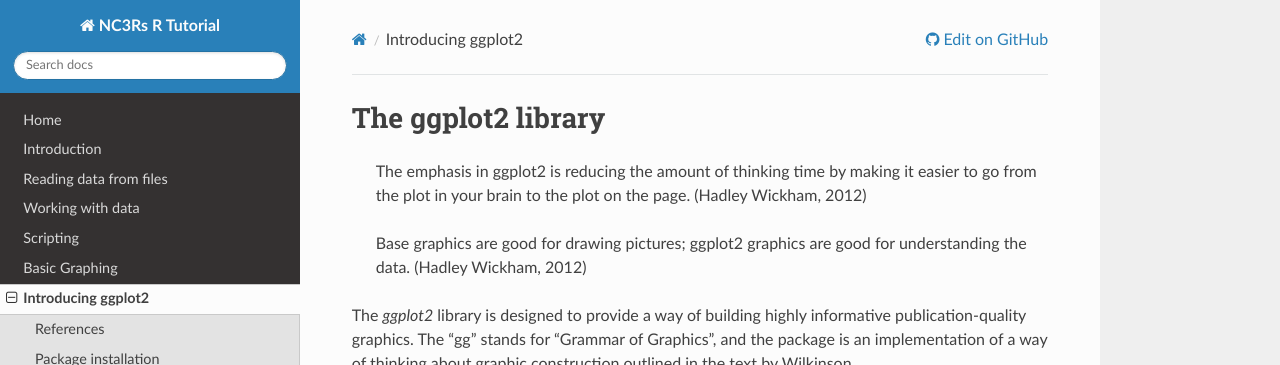
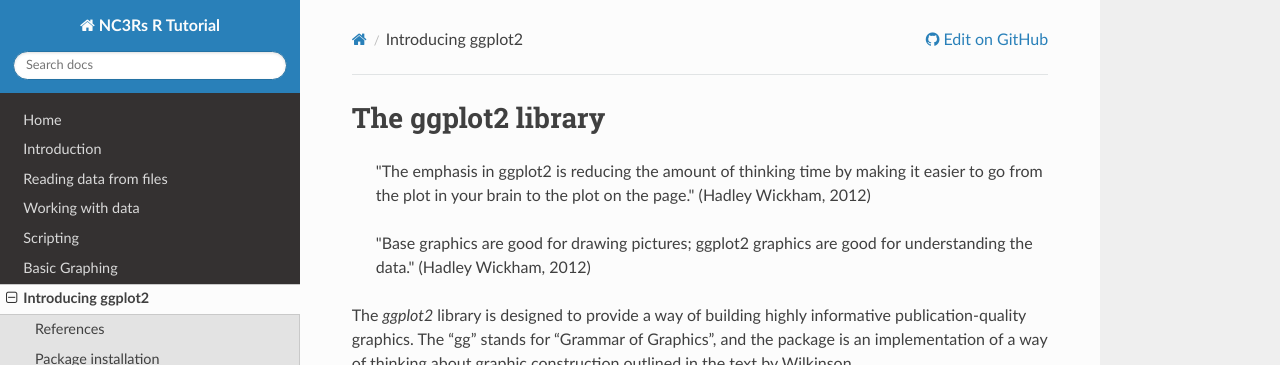
Before and after one commit to dww100/nc3rs-r-tutorial, an MkDocs documentation site: the page built from docs/ggplot2.md, in a window 1280 px wide and 900 px high. Shown: the top 365 px of the window. Built offline with MkDocs 1.6.1, drawn with Linux system fonts in a browser that asks for light colours; nearby versions of some CDN libraries; old or Windows-style settings are respelled for this version of MkDocs.

Commit message:
Re-style intro quotes

```diff
--- a/docs/ggplot2.md
+++ b/docs/ggplot2.md
@@ -1,8 +1,8 @@
 # The ggplot2 library
 
->The emphasis in ggplot2 is reducing the amount of thinking time by making it easier to go from the plot in your brain to the plot on the page. (Hadley Wickham, 2012)
+>"The emphasis in ggplot2 is reducing the amount of thinking time by making it easier to go from the plot in your brain to the plot on the page." (Hadley Wickham, 2012)
 
->Base graphics are good for drawing pictures; ggplot2 graphics are good for understanding the data. (Hadley Wickham, 2012)
+>"Base graphics are good for drawing pictures; ggplot2 graphics are good for understanding the data." (Hadley Wickham, 2012)
 
 The *ggplot2* library is designed to provide a way of building highly informative publication-quality graphics.
 The “gg” stands for “Grammar of Graphics”, and the package is an implementation of a way of thinking about graphic construction outlined in the text by Wilkinson.
```
